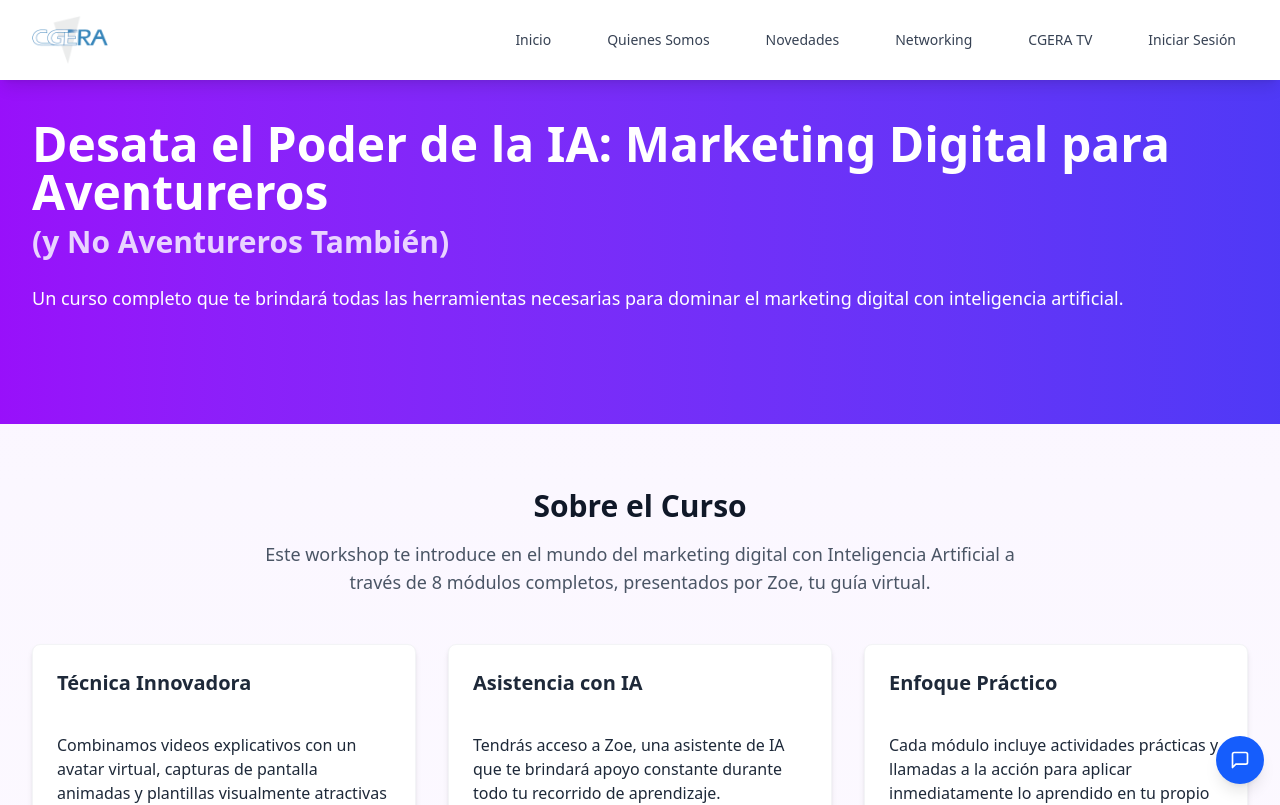
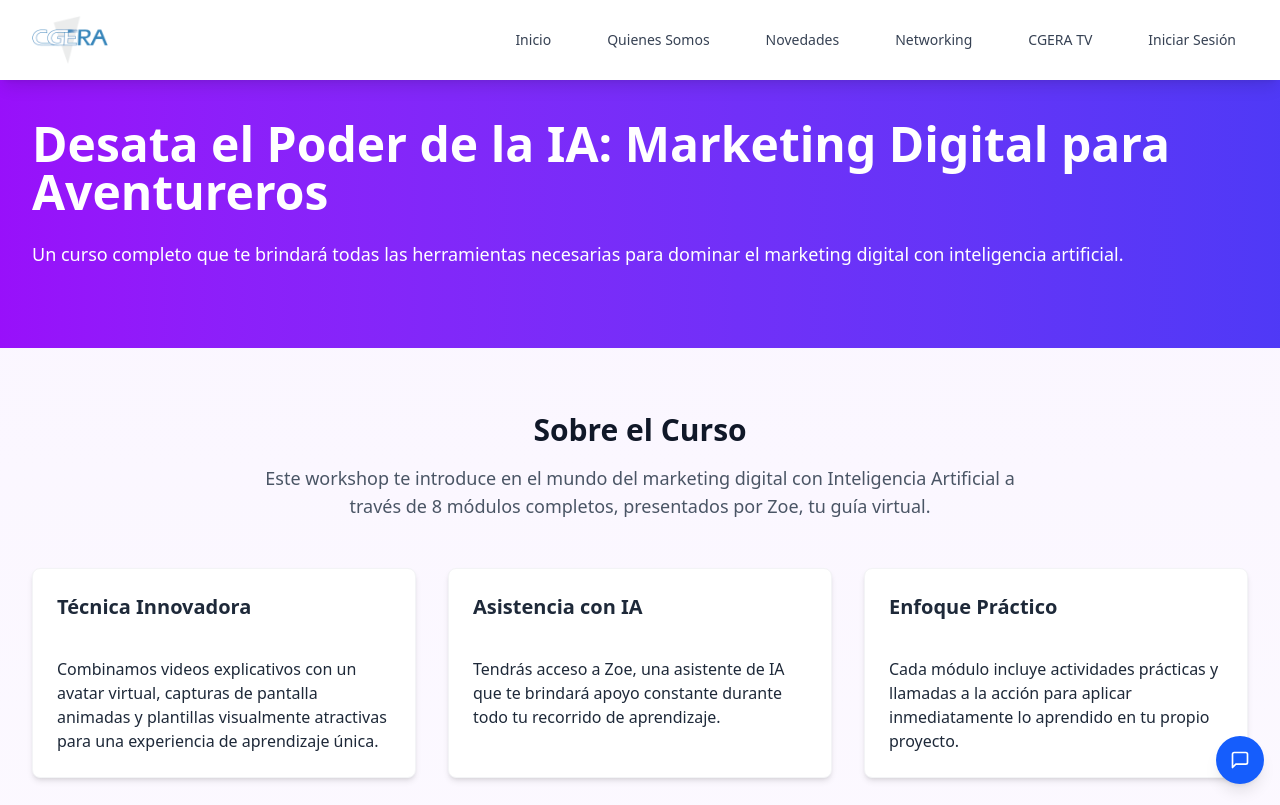
Before and after one commit to sr-roboto/CGERA-WebSite, a React (Vite) app in the folder CGERA/: page /course in a window 1280 px wide. Shown: the top 805 px of the page. Built offline with nearby package versions, Linux system fonts and the light colour scheme.

Commit message:
Eliminar subtítulo en la sección del curso y ajustar el estilo del párrafo para mejorar la presentación

```diff
--- a/CGERA/src/pages/CoursePage.jsx
+++ b/CGERA/src/pages/CoursePage.jsx
@@ -1,10 +1,13 @@
 import { ChevronRight, Play } from 'lucide-react';
-import { Link } from 'react-router-dom';
-import { useState } from 'react';
+import { Link, useLocation } from 'react-router-dom';
+import { useState, useEffect } from 'react';
 
 export default function CoursePage() {
   const [activeTab, setActiveTab] = useState('module-1'); // Estado para la pestaña activa
-  console.log(activeTab); // Verifica el estado activo en la consola
+  const location = useLocation();
+  useEffect(() => {
+    window.scrollTo(0, 0);
+  }, [location]);
 
   // Función para extraer correctamente el ID de YouTube de diferentes formatos de URL
   const getYouTubeID = (url) => {
@@ -175,11 +178,8 @@ export default function CoursePage() {
             <div className="text-center md:text-left">
               <h1 className="text-4xl md:text-5xl font-bold mb-6">
                 Desata el Poder de la IA: Marketing Digital para Aventureros
-                <span className="block text-2xl md:text-3xl mt-2 text-purple-200">
-                  (y No Aventureros También)
-                </span>
               </h1>
-              <p className="text-lg mb-8">
+              <p className="text-lg">
                 Un curso completo que te brindará todas las herramientas
                 necesarias para dominar el marketing digital con inteligencia
                 artificial.
--- a/CGERA/src/pages/StreamingPage.jsx
+++ b/CGERA/src/pages/StreamingPage.jsx
@@ -808,10 +808,9 @@ const VideoArchiveSection = React.forwardRef(
                   <img
                     src={capacitarLogo}
                     alt="logo capacitar"
-                    className="min-h-2 mx-auto"
+                    className="min-h-2 px-4 mx-auto md:w-1/2 lg:w-1/3"
                   />
-                  <h2 className="sr-only">Capacitar</h2>
-                  <p className="text-center text-lg pt-5">
+                  <p className="text-center pt-5">
                     Accedé a capacitaciones gratuitas para potenciar tus
                     proyectos, carrera profesional o emprendimientos.
                   </p>
```
